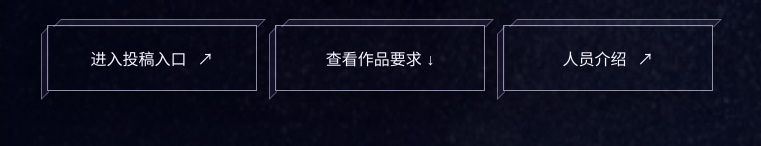
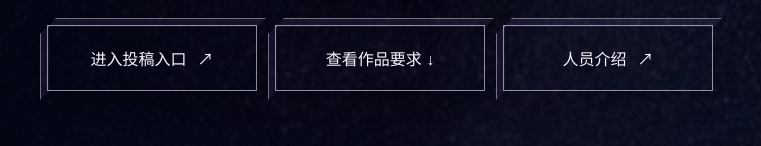
Before and after one commit to shrrrrrrrr/AIGC-submission-system-frontier-test, a website built with Vite: page experiments/galaxy-homepage/index.html in a window 1280 px wide. Shown: the part 806-952 px from the top of the page, 260-1021 px from the left. Built offline with nearby package versions, Linux system fonts and the light colour scheme; animation ran at ten frames a second; files whose address does not match are found by name; a web font is replaced by a local one.

Commit message:
fix: join button cube faces at shared edges

```diff
--- a/experiments/galaxy-homepage/src/style.css
+++ b/experiments/galaxy-homepage/src/style.css
@@ -59,3 +59,7 @@ body:not(.reveal-runtime) [data-reveal],body:not(.reveal-runtime) [data-reveal-g
 .hero-center .hero-actions>a:hover,.galaxy-chapter .source-band .button-link:hover,.galaxy-chapter .final-cta .button-link:hover{box-shadow:0 16px 30px #00000065!important;transform:translate(-2px,-5px)}
 .hero-center .hero-actions>a:hover::before,.galaxy-chapter .source-band .button-link:hover::before,.galaxy-chapter .final-cta .button-link:hover::before{border-color:#fff;background:#d8caff2b}
 .hero-center .hero-actions>a:hover::after,.galaxy-chapter .source-band .button-link:hover::after,.galaxy-chapter .final-cta .button-link:hover::after{border-color:#fff;background:#aa8de32e}
+
+/* Join both side faces to the same front-rectangle vertices. */
+.hero-center .hero-actions>a::before,.galaxy-chapter .source-band .button-link::before,.galaxy-chapter .final-cta .button-link::before{top:-8px;left:0;width:calc(100% + 8px);height:8px;border:1px solid #e8e0ff72;border-bottom:0;background:#cbb8ff14;transform:none;clip-path:polygon(8px 0,100% 0,calc(100% - 8px) 100%,0 100%)}
+.hero-center .hero-actions>a::after,.galaxy-chapter .source-band .button-link::after,.galaxy-chapter .final-cta .button-link::after{top:0;left:-8px;width:8px;height:calc(100% + 8px);border:1px solid #e8e0ff72;border-right:0;background:#9d84db18;transform:none;clip-path:polygon(100% 0,100% calc(100% - 8px),0 100%,0 8px)}
```
